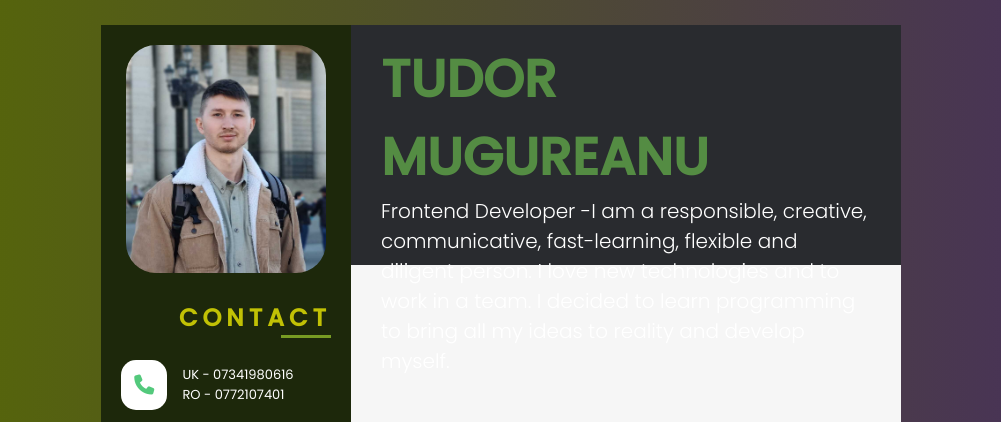
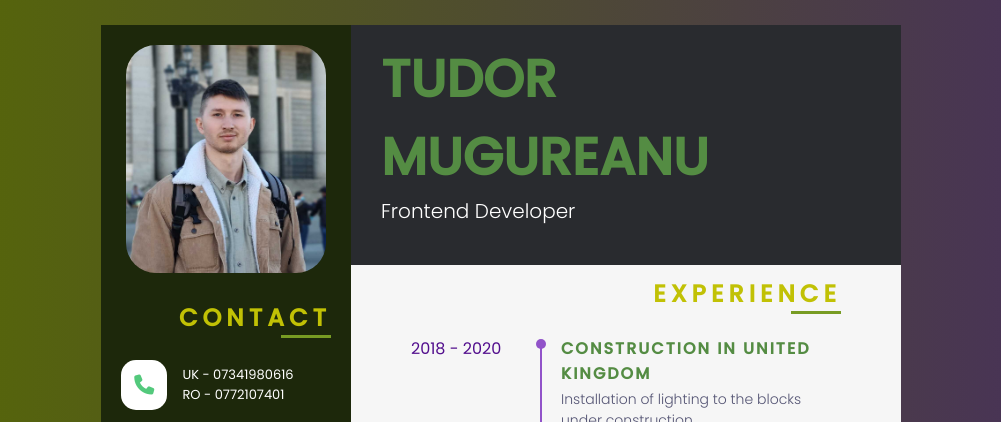
Before and after one commit to warabeu/CV, a plain HTML site: page index.html in a window 1280 px wide. Shown: the top 422 px of the page, without its empty margins (139-1140 px from the left). Drawn offline with nearby package versions, Linux system fonts and the light colour scheme.

Commit message:
Update index.html

```diff
--- a/index.html
+++ b/index.html
@@ -124,13 +124,7 @@
 
 		 </div>
 		 <div class="role">
-			Frontend Developer -I am a responsible, creative,
-communicative, fast-learning,
-flexible and diligent person. I love
-new technologies and to work in a
-team. I decided to learn
-programming to bring all my ideas
-to reality and develop myself.
+			Frontend Developer
  <br>
 
 		 </div>
```
